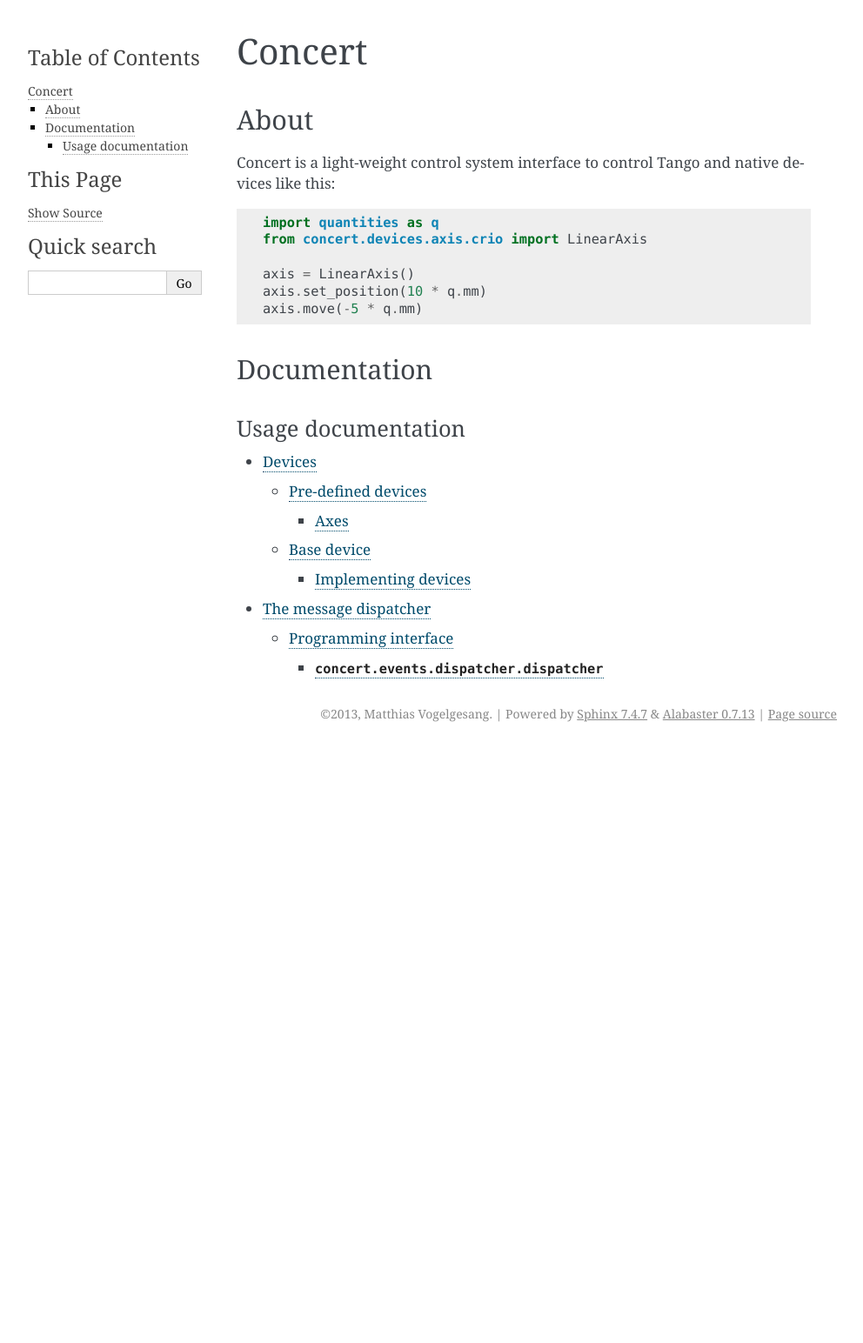
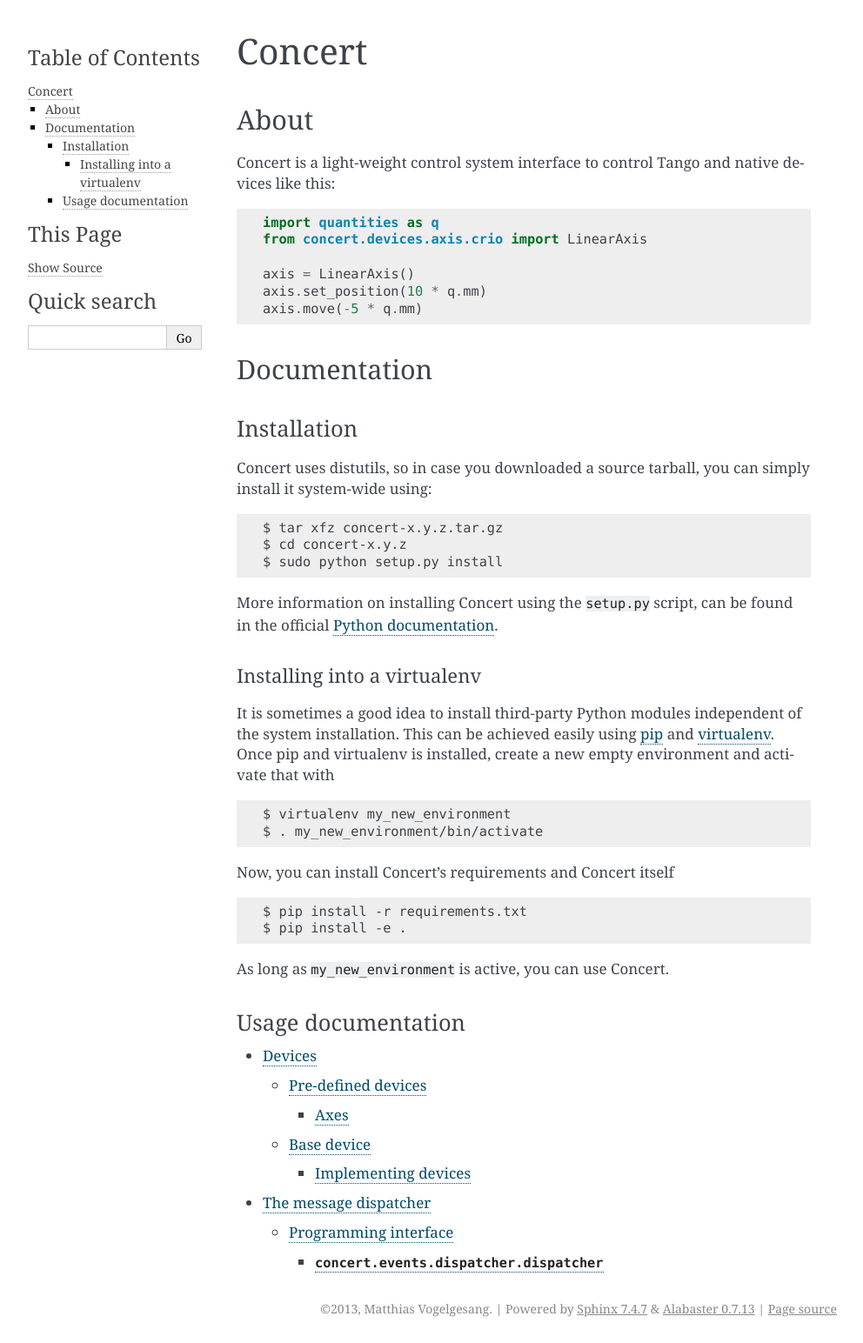
Before and after one commit to ufo-kit/concert, a Sphinx documentation site: the page built from docs/index.rst, in a window 1280 px wide. Shown: the whole page at 87% size, without its empty margins (148-1140 px from the left). Built offline with Sphinx 7.4.7, drawn with Linux system fonts in a browser that asks for light colours; before the commit the page ends 900 px from its top, so only the background shows below that.

Commit message:
Update documentation

```diff
--- a/docs/index.rst
+++ b/docs/index.rst
@@ -11,8 +11,44 @@
 Documentation
 =============
 
-.. toctree::
-   :hidden:
+Installation
+------------
+
+Concert uses distutils, so in case you downloaded a source tarball, you can
+simply install it system-wide using::
+
+    $ tar xfz concert-x.y.z.tar.gz
+    $ cd concert-x.y.z
+    $ sudo python setup.py install
+
+More information on installing Concert using the ``setup.py`` script, can be
+found in the official `Python documentation`__.
+
+__ http://docs.python.org/2/install/index.html
+
+
+Installing into a virtualenv
+~~~~~~~~~~~~~~~~~~~~~~~~~~~~
+
+It is sometimes a good idea to install third-party Python modules independent of
+the system installation. This can be achieved easily using pip_ and
+virtualenv_. Once pip and virtualenv is installed, create a new empty
+environment and activate that with ::
+
+    $ virtualenv my_new_environment
+    $ . my_new_environment/bin/activate
+
+Now, you can install Concert's requirements and Concert itself ::
+
+    $ pip install -r requirements.txt
+    $ pip install -e .
+
+As long as ``my_new_environment`` is active, you can use Concert.
+
+
+.. _pip: https://pypi.python.org/pypi
+.. _virtualenv: http://virtualenv.org
+
 
 Usage documentation
 -------------------
```
Also changed, not shown: docs/usage/dispatcher.rst (+3 -4 lines), 1 other file.
